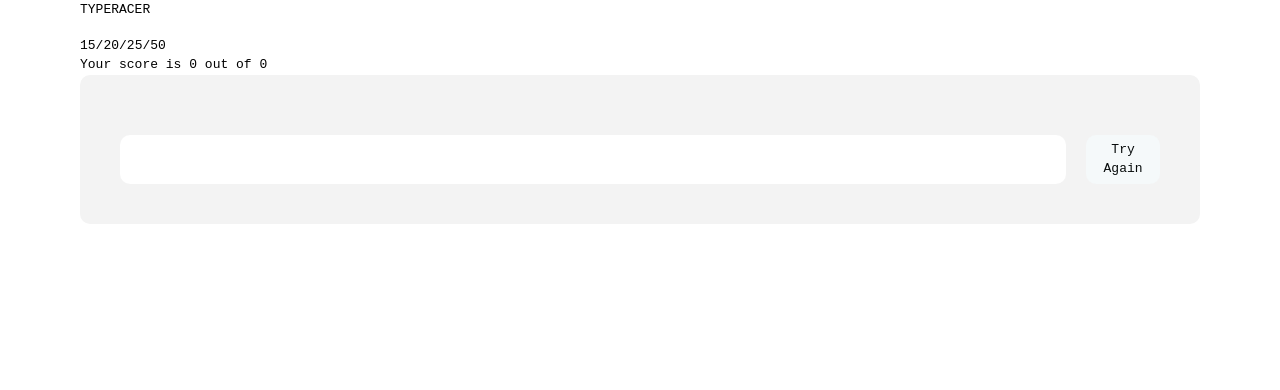
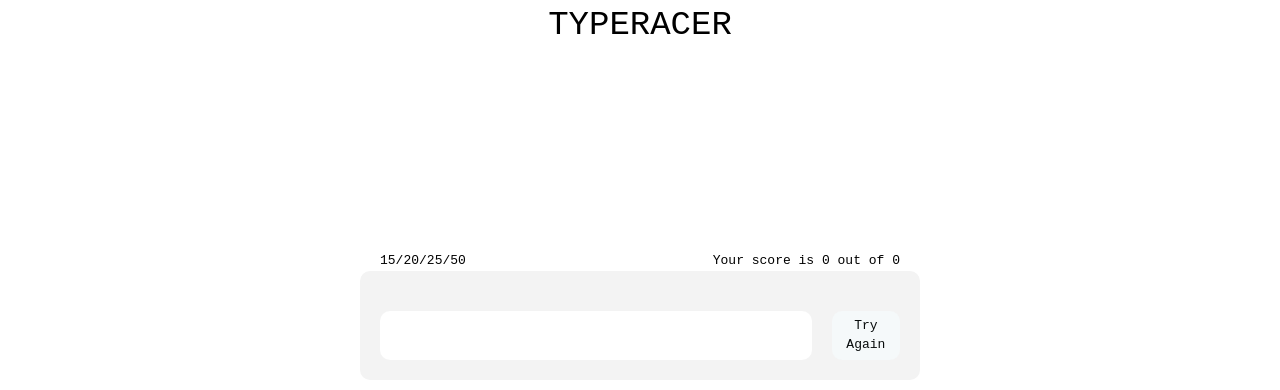
Before and after one commit to kirillpav/Typed, a Next.js app: page / in a window 1280 px wide. Shown: the top 390 px of the page. Built offline with nearby package versions, Linux system fonts and the light colour scheme.

Commit message:
Finished basic styling

```diff
--- a/src/app/page.tsx
+++ b/src/app/page.tsx
@@ -18,6 +18,7 @@
 	const [correctWords, setCorrectWords] = useState<Array<boolean | null>>(
 		Array(20).fill(null)
 	);
+	const [topScore, setTopScore] = useState<number>(0);
 
 	const [score, setScore] = useState<number>(0);
 
@@ -49,6 +50,14 @@
 			setWordIdx(0);
 			setText("");
 		});
+	};
+
+	const handleTryAgain = () => {
+		setCorrectWords(Array(length).fill(null));
+		fetchRandomWord(userSetLength);
+		setScore(0);
+		setWordIdx(0);
+		setText("");
 	};
 
 	useEffect(() => {
@@ -86,16 +95,17 @@
 		}
 	}, [text, currentWord, wordIdx, textSplit]);
 
-	useEffect(() => {});
-	// Quote reset
-	// useEffect(() => {
-	// 	setWords(fetchRandomWord(20));
-	// }, []);
+	useEffect(() => {
+		if (wordIdx > words.length) {
+		}
+	});
 
 	return (
 		<div className="px-20">
-			<h1 className="mb-4">TYPERACER</h1>
-			<div>
+			<h1 className={styles.title}>TYPERACER</h1>
+			{/* <p>Top Score: {topScore}</p> */}
+			<div className={styles.container}>
+				<div className={styles.settingsContainer}>
 					<div>
 						<button onClick={() => handleButtonClick(15)}>15</button>
 						<span>/</span>
@@ -108,6 +118,7 @@
 					<p>
 						Your score is {score} out of {words.length}
 					</p>
+				</div>
 				<div className={styles.wordsContainer}>
 					<p className={styles.mainText}>
 						{textSplit.map((word, idx) => (
@@ -132,7 +143,9 @@
 							onChange={(text) => setText(text.target.value)}
 							value={text}
 						></input>
-						<button className={styles.btn}>Try Again</button>
+						<button onClick={handleTryAgain} className={styles.btn}>
+							Try Again
+						</button>
 					</div>
 				</div>
 			</div>
--- a/src/styles/Home.module.css
+++ b/src/styles/Home.module.css
@@ -1,3 +1,15 @@
+.container {
+	margin-left: auto;
+	margin-right: auto;
+	width: 50%;
+}
+
+.title {
+	font-size: 34px;
+	text-align: center;
+	margin-bottom: 25vh;
+}
+
 .currentWord {
 	text-decoration: underline;
 }
@@ -20,7 +32,7 @@
 
 .wordsContainer {
 	background-color: #f3f3f3;
-	padding: 40px;
+	padding: 20px;
 	border-radius: 10px;
 }
 
@@ -45,3 +57,11 @@
 .input:active {
 	outline: none;
 }
+
+.settingsContainer {
+	display: flex;
+	flex-direction: row;
+	justify-content: space-between;
+	padding-left: 20px;
+	padding-right: 20px;
+}
```
Lines whose indentation alone changed are shown as unchanged.
